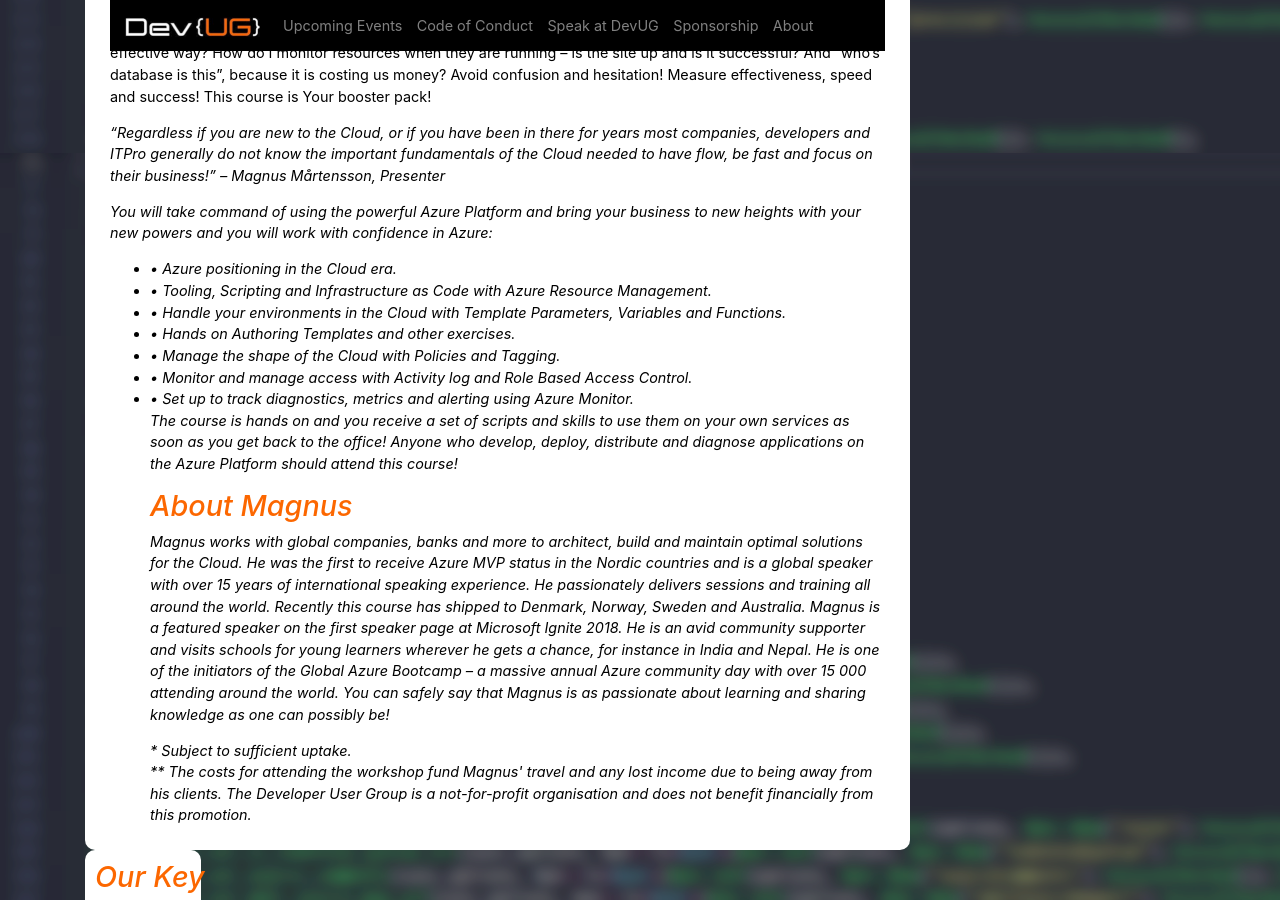
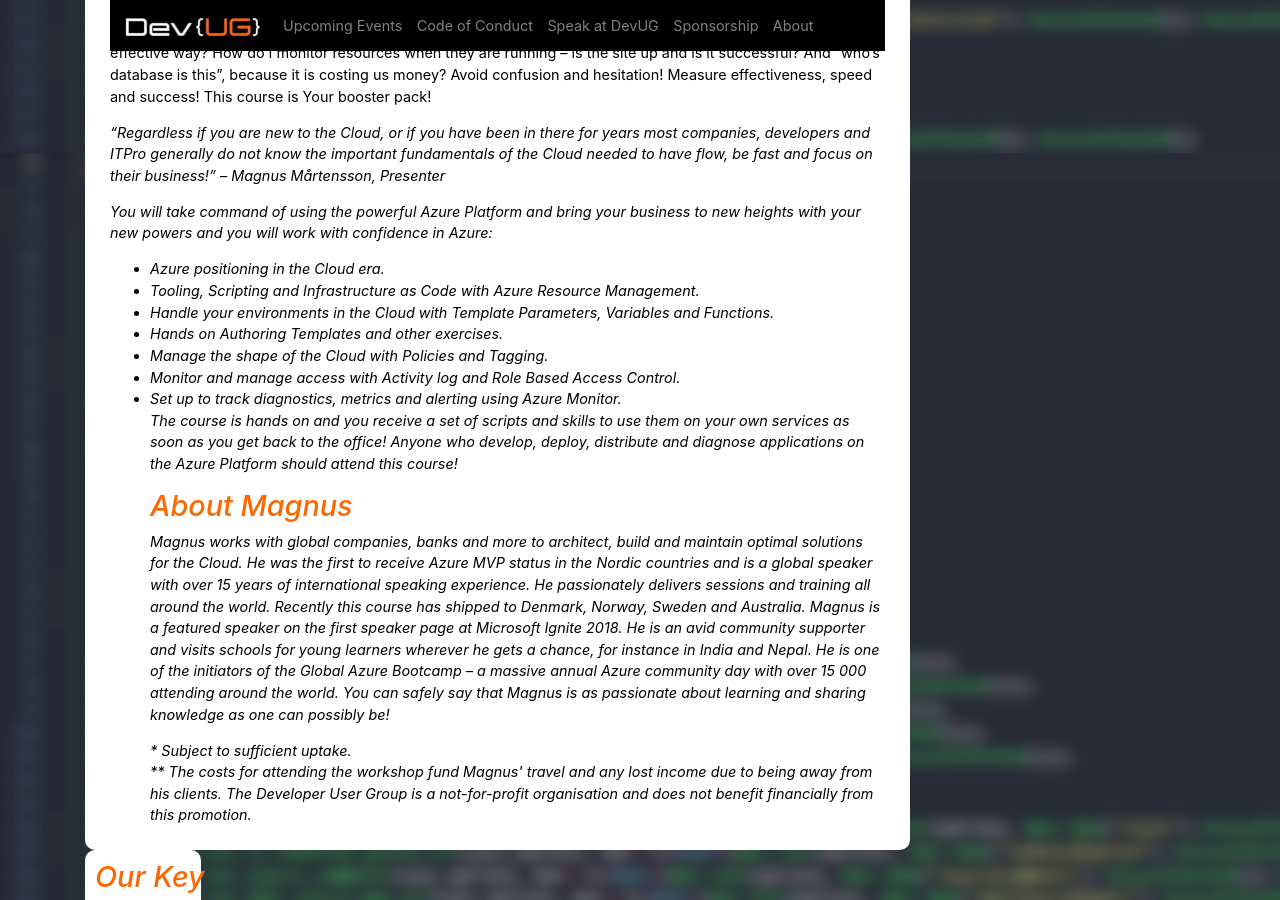
Before and after one commit to DeveloperUserGroup/developerusergroup.github.io, a Jekyll site: the page built from workshop-magnus-martenssen.html, in a window 1280 px wide and 900 px high, scrolled down 869 px. Built offline with Jekyll 4.4.1, drawn with Linux system fonts in a browser that asks for light colours; nearby versions of some CDN libraries; some of the changed text lies outside the part shown.

```diff
--- a/workshop-magnus-martenssen.html
+++ b/workshop-magnus-martenssen.html
@@ -53,13 +53,13 @@ on their business!” – Magnus Mårtensson, Presenter<i></p>
 new powers and you will work with confidence in Azure:</p>
 
 <ul>
-<li>• Azure positioning in the Cloud era.</li>
-<li>• Tooling, Scripting and Infrastructure as Code with Azure Resource Management.</li>
-<li>• Handle your environments in the Cloud with Template Parameters, Variables and Functions.</li>
-<li>• Hands on Authoring Templates and other exercises.</li>
-<li>• Manage the shape of the Cloud with Policies and Tagging.</li>
-<li>• Monitor and manage access with Activity log and Role Based Access Control.</li>
-<li>• Set up to track diagnostics, metrics and alerting using Azure Monitor.</li>
+<li>Azure positioning in the Cloud era.</li>
+<li>Tooling, Scripting and Infrastructure as Code with Azure Resource Management.</li>
+<li>Handle your environments in the Cloud with Template Parameters, Variables and Functions.</li>
+<li>Hands on Authoring Templates and other exercises.</li>
+<li>Manage the shape of the Cloud with Policies and Tagging.</li>
+<li>Monitor and manage access with Activity log and Role Based Access Control.</li>
+<li>Set up to track diagnostics, metrics and alerting using Azure Monitor.</li>
 
 <p>The course is hands on and you receive a set of scripts and skills to use them on your own services as soon as
 you get back to the office! Anyone who develop, deploy, distribute and diagnose applications on the Azure Platform
```
Also changed, not shown: other parts of workshop-magnus-martenssen.html (+3 -3 lines).
